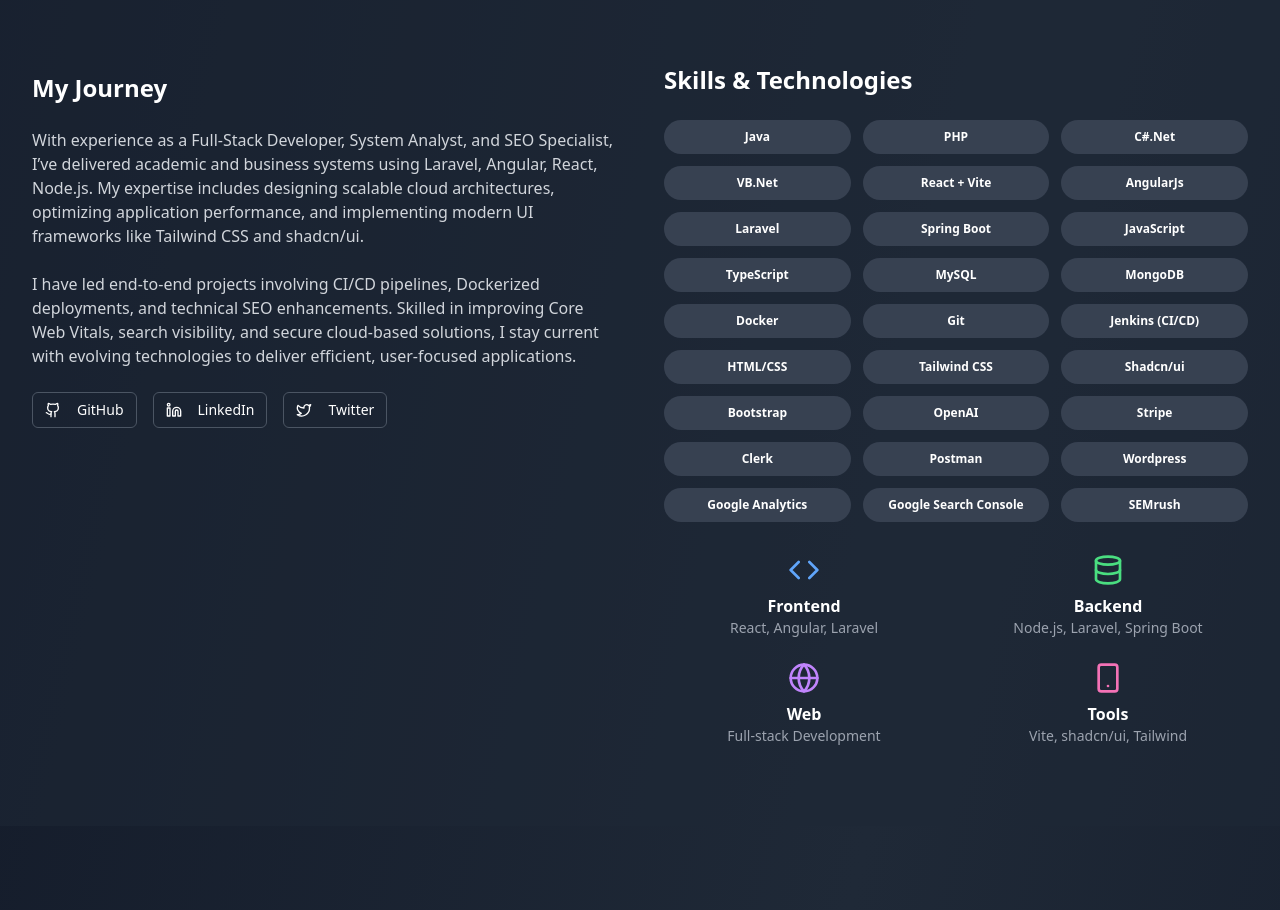
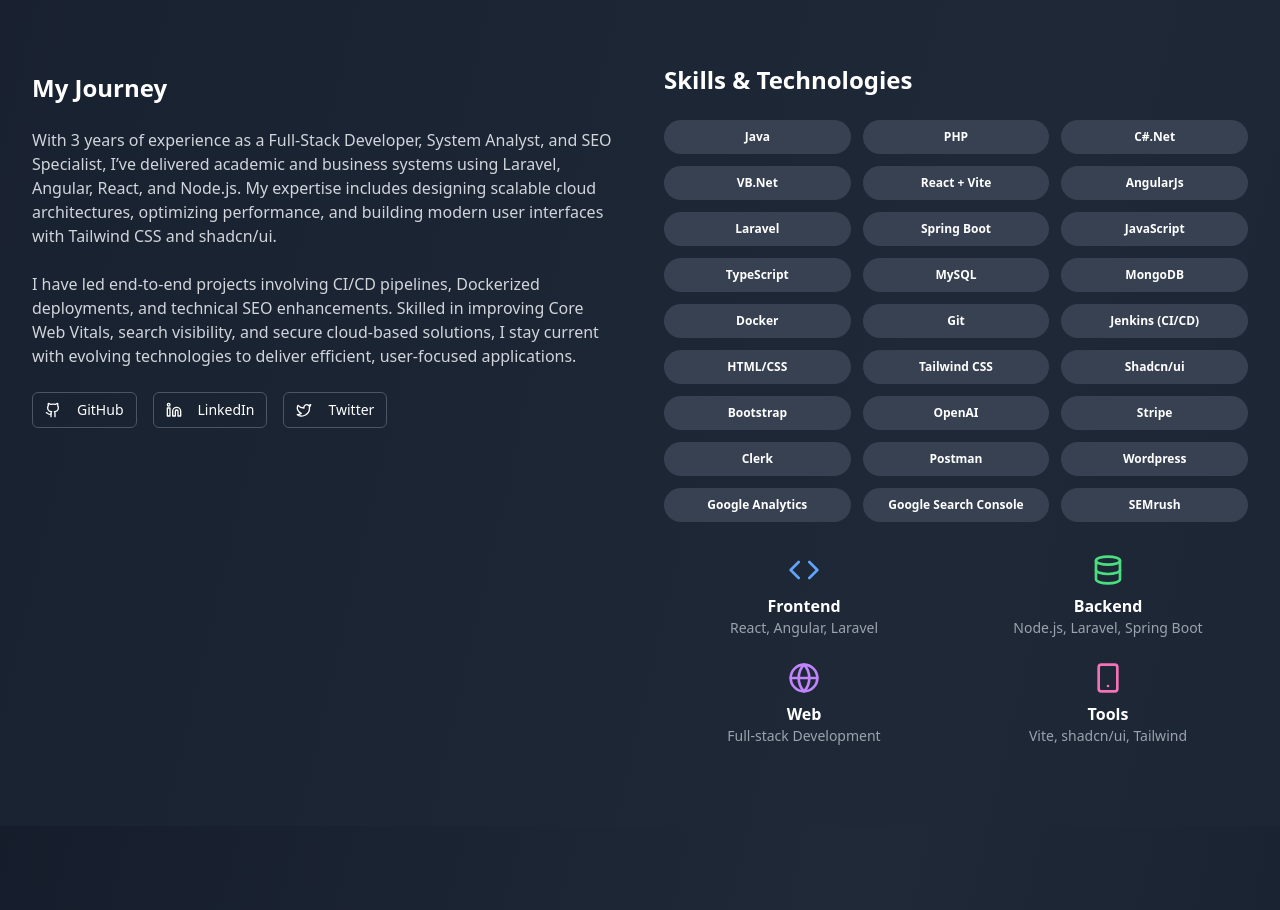
Before and after one commit to isurugayashan/my-portfolio, a React (Vite) app: page / in a window 1280 px wide. Shown: the part 948-1858 px from the top of the page. Built offline with nearby package versions, Linux system fonts and the light colour scheme.

Commit message:
update my self

```diff
--- a/src/App.tsx
+++ b/src/App.tsx
@@ -314,9 +314,8 @@ export default function Portfolio() {
             <div className="mt-2">
               <h3 className="text-2xl font-semibold mb-6">My Journey</h3>
               <p className="text-gray-300 mb-6">
-                With experience as a Full-Stack Developer, System Analyst, and SEO Specialist, I’ve delivered academic and business
-                systems using Laravel, Angular, React, Node.js. My expertise includes designing scalable cloud architectures,
-                optimizing application performance, and implementing modern UI frameworks like Tailwind CSS and shadcn/ui.
+                With 3 years of experience as a Full-Stack Developer, System Analyst, and SEO Specialist, I’ve delivered academic and business systems using Laravel, Angular, React, and Node.js.
+                My expertise includes designing scalable cloud architectures, optimizing performance, and building modern user interfaces with Tailwind CSS and shadcn/ui.
               </p>
               <p className="text-gray-300 mb-6">
                 I have led end-to-end projects involving CI/CD pipelines, Dockerized deployments, and technical SEO enhancements.
```
